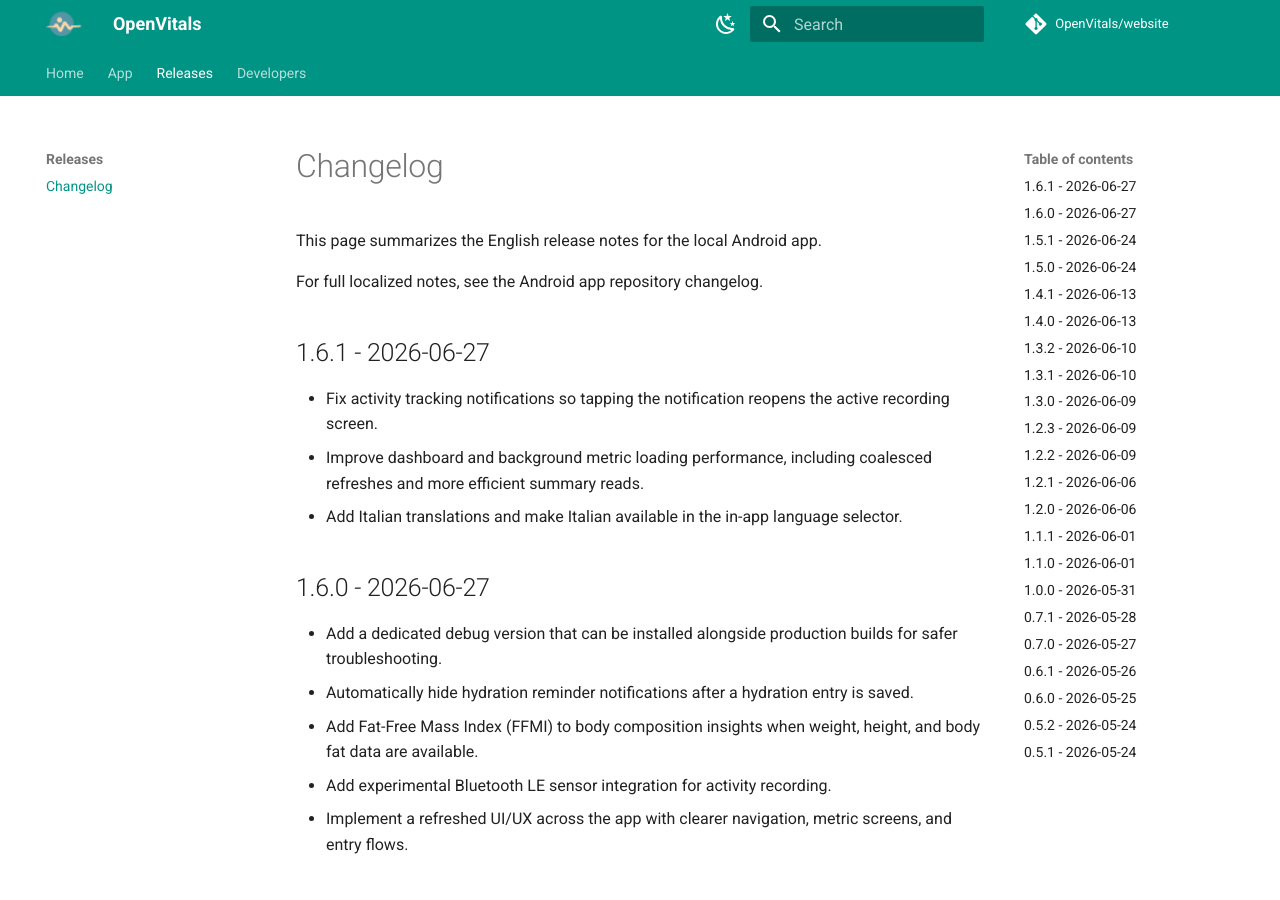
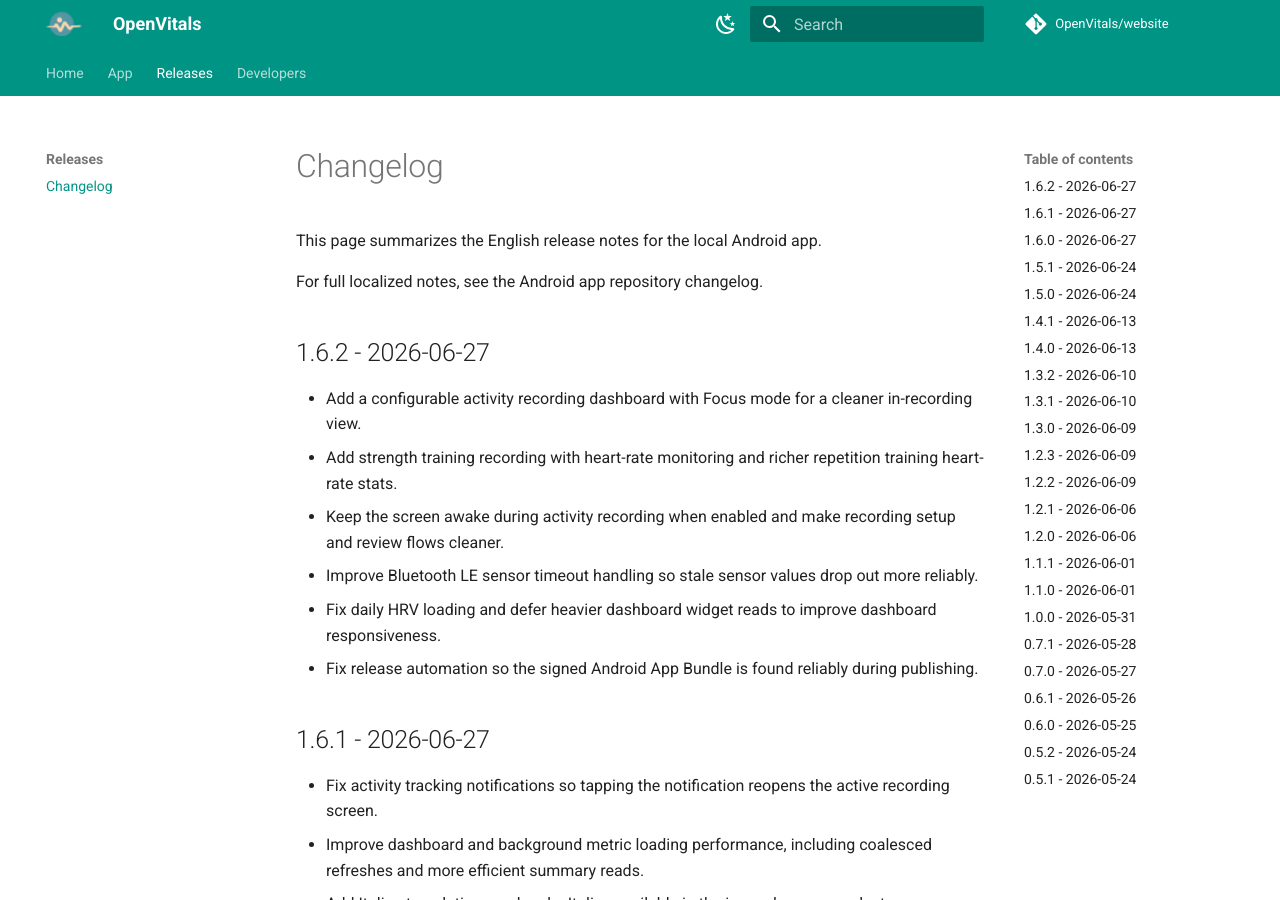
Before and after one commit to OpenVitals-MTU/docs, an MkDocs documentation site: the page built from docs/releases/changelog.md, in a window 1280 px wide and 900 px high. Built offline with MkDocs 1.6.1 and Material for MkDocs 9.7.7, drawn with Linux system fonts in a browser that asks for light colours.

Commit message:
docs: update for OpenVitals 1.6.2

```diff
--- a/docs/releases/changelog.md
+++ b/docs/releases/changelog.md
@@ -3,6 +3,15 @@
 This page summarizes the English release notes for the local Android app.
 
 For full localized notes, see the Android app repository changelog.
+
+## 1.6.2 - 2026-06-27
+
+- Add a configurable activity recording dashboard with Focus mode for a cleaner in-recording view.
+- Add strength training recording with heart-rate monitoring and richer repetition training heart-rate stats.
+- Keep the screen awake during activity recording when enabled and make recording setup and review flows cleaner.
+- Improve Bluetooth LE sensor timeout handling so stale sensor values drop out more reliably.
+- Fix daily HRV loading and defer heavier dashboard widget reads to improve dashboard responsiveness.
+- Fix release automation so the signed Android App Bundle is found reliably during publishing.
 
 ## 1.6.1 - 2026-06-27
 
```
Also changed, not shown: docs/app/features.md (+4 -1 lines), docs/app/getting-started.md (+1 -1 lines), docs/developers/contributing.md (+1 -1 lines), docs/index.md (+1 -1 lines).
